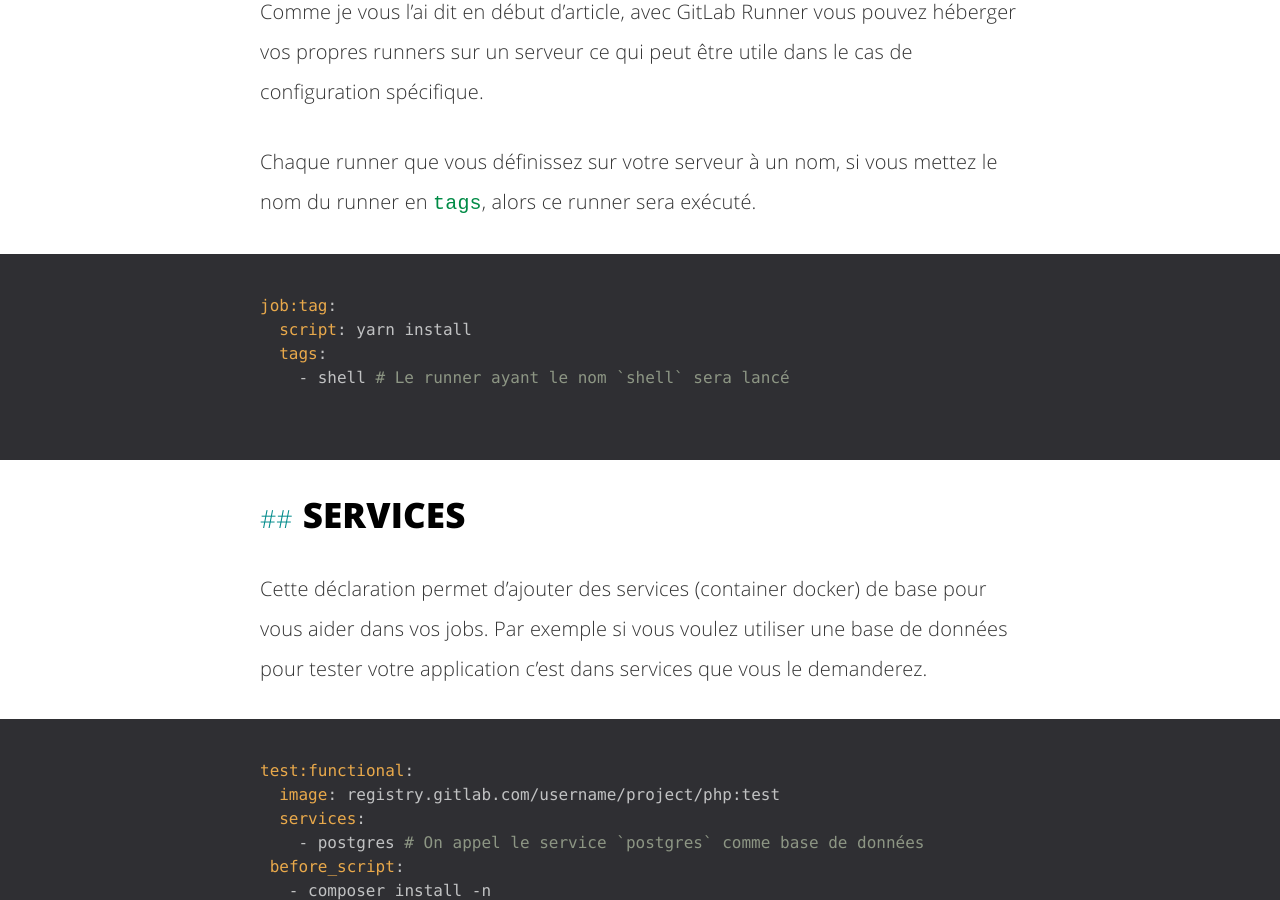
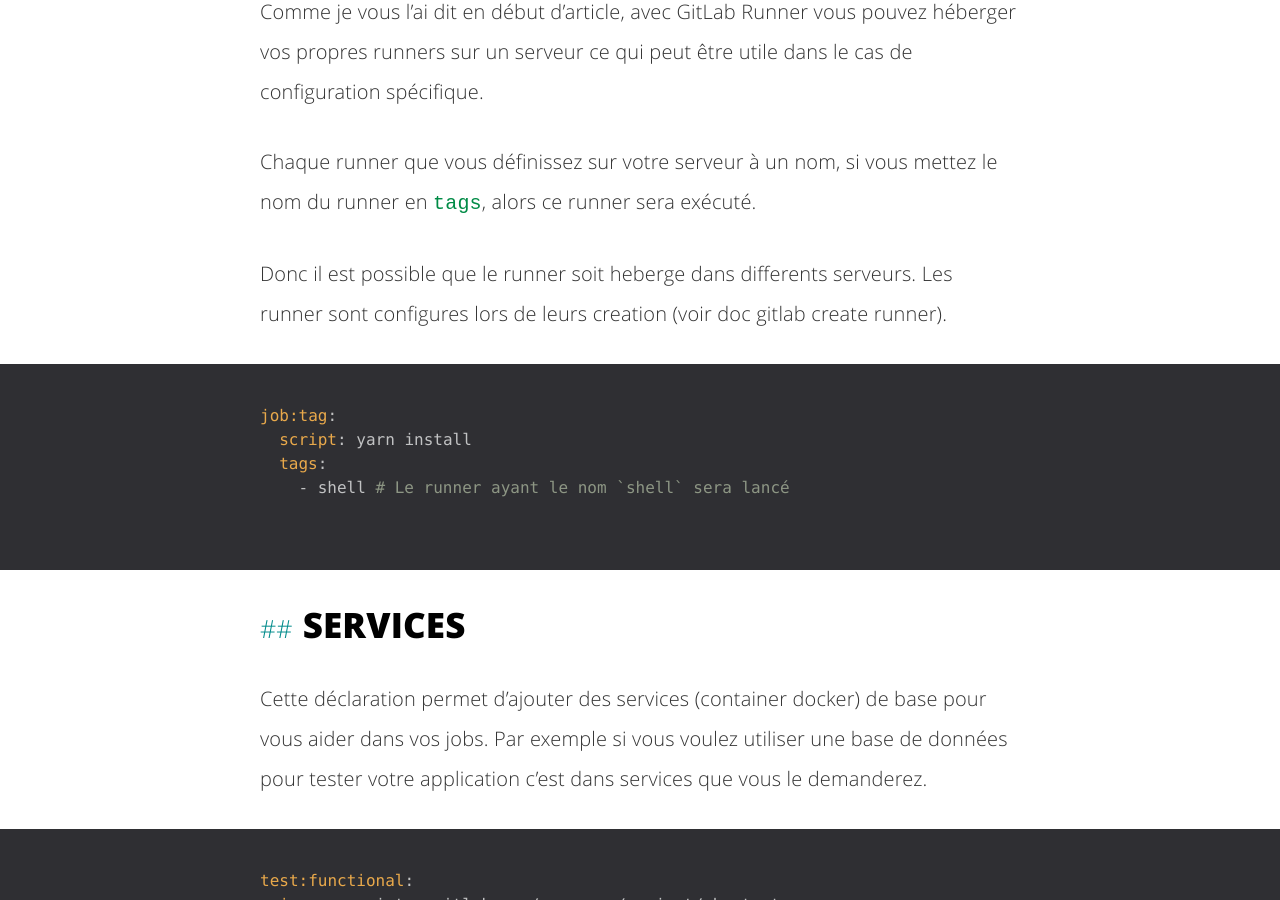
Before and after one commit to fasca/fasca.github.io, a Jekyll site: the page built from _posts/2019-09-03-introduction-gitlab-runner.md, in a window 1280 px wide and 900 px high, scrolled down 13237 px. Built offline with Jekyll 4.4.1, drawn with Linux system fonts in a browser that asks for light colours; comment, search, counter and statistics services are not loaded.

Commit message:
Update 2019-09-03-introduction-gitlab-runner.md

````diff
--- a/_posts/2019-09-03-introduction-gitlab-runner.md
+++ b/_posts/2019-09-03-introduction-gitlab-runner.md
@@ -340,6 +340,8 @@ stage: clean
 Comme je vous l’ai dit en début d’article, avec GitLab Runner vous pouvez héberger vos propres runners sur un serveur ce qui peut être utile dans le cas de configuration spécifique.
 
 Chaque runner que vous définissez sur votre serveur à un nom, si vous mettez le nom du runner en `tags`, alors ce runner sera exécuté.
+
+Donc il est possible que le runner soit heberge dans differents serveurs. Les runner sont configures lors de leurs creation (voir doc gitlab create runner).
 
 ```yaml
 job:tag:
````
